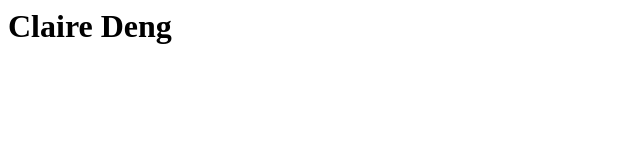
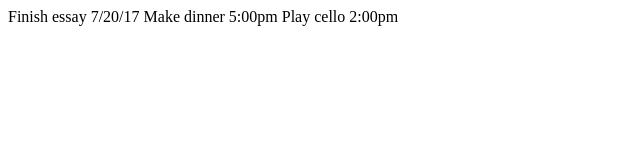
Before and after one commit to claireydeng/todo_app_front_end, a plain HTML site: page index.html in a window 1280 px wide. Shown: the whole page, without its empty margins (0-640 px from the left). Drawn offline with Linux system fonts and the light colour scheme.

Commit message:
Updated Todo List

```diff
--- a/index.html
+++ b/index.html
@@ -1 +1,12 @@
-<h1>Claire Deng</h1>
+<!DOCTYPE html>
+<html>
+    <head>
+        <title>Todo List Application</title>
+    </head>
+    <body>
+        Finish essay 7/20/17
+        Make dinner 5:00pm
+        Play cello 2:00pm
+        <!--comment-->
+    </body>
+</html>
```
